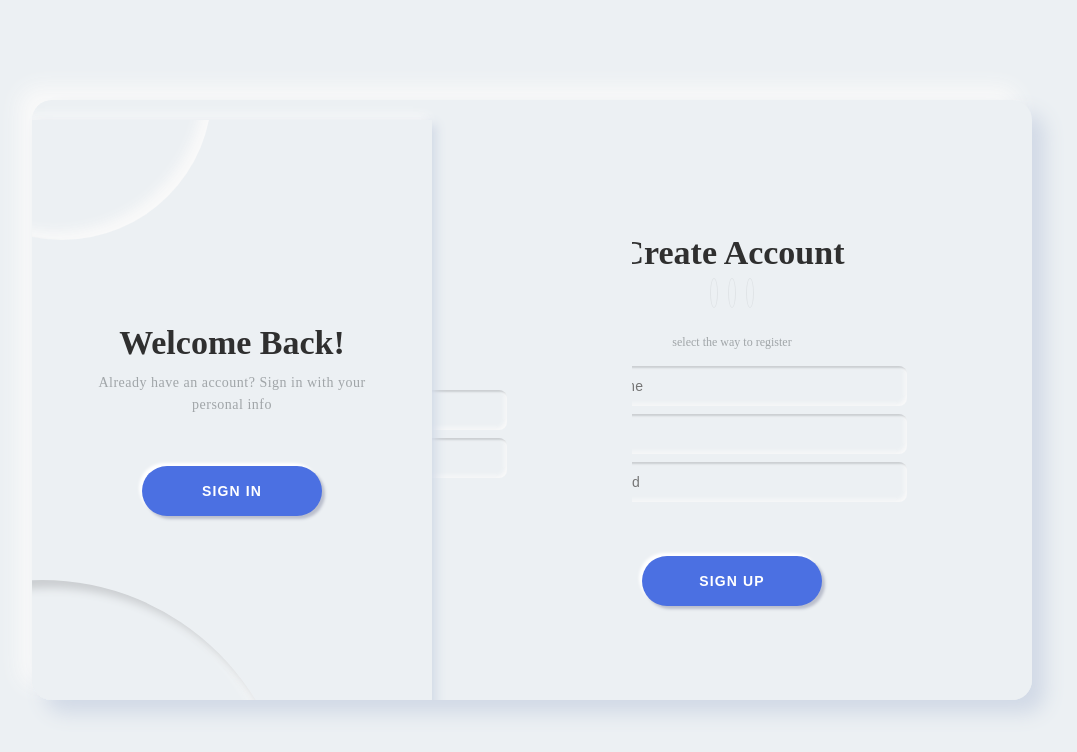
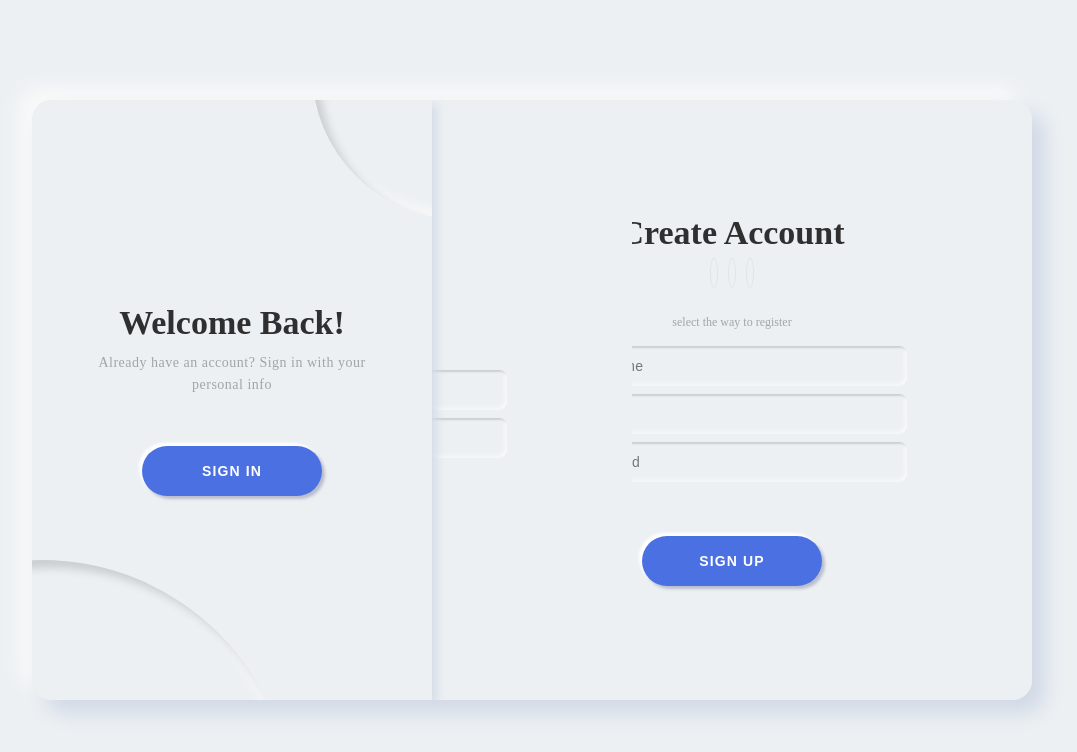
Before and after one commit to kalvinliang965/ABCD-LFP, a React (Vite) app in the folder client/: page / in a window 1280 px wide. Shown: the top 752 px of the page, without its empty margins (108-1185 px from the left). Built offline with nearby package versions, Linux system fonts and the light colour scheme.

Commit message:
login page animation is done, remove the padding for shell

```diff
--- a/client/src/pages/Login.css
+++ b/client/src/pages/Login.css
@@ -27,7 +27,7 @@ body{
  height: 600px;
  background-color: #ecf0f3;
  border-radius: 20px;
- padding: 20px;
+ padding: 0;
  box-shadow: 13px 13px 20px #d1d9e6, -13px -13px 20px #f9f9f9;
  overflow: hidden;
 }
@@ -166,7 +166,7 @@ body{
   left: 0;
   height: 100%;
   width: 400px;
-  padding: 20px;
+  padding: 50px 55px;
   z-index: 200;
   transition:1.25s;
   background-color: #ecf0f3;
@@ -187,8 +187,8 @@ body{
 }
 
 .switch_circle-t{
-  top:-30%;
-  left: -30%;
+  top: -30%;
+  left: 70%;
   width: 300px;
   height: 300px;
 }
```
